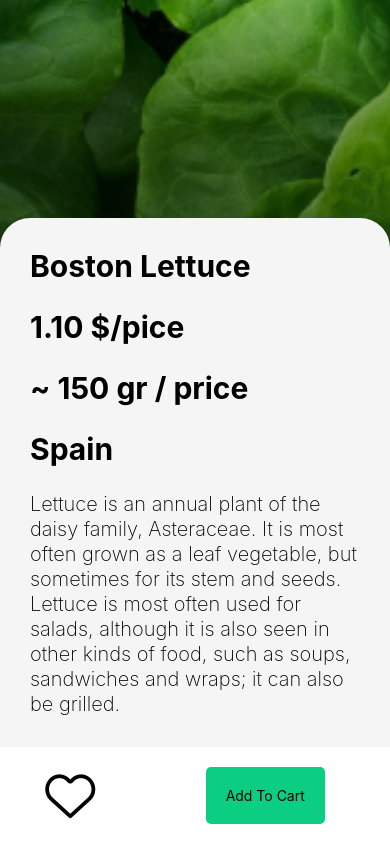
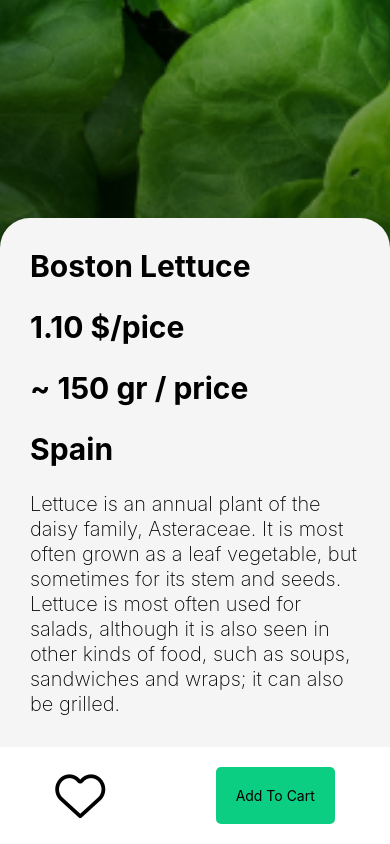
Before and after one commit to mazhars-git/native-assignment-00, a React Native app: screen /Item in a window 390 px wide. Shown: the part 533-1377 px from the top of the page. Built offline with nearby package versions, Linux system fonts and the light colour scheme.

Commit message:
heart icon

```diff
--- a/src/components/screens/item.js
+++ b/src/components/screens/item.js
@@ -60,4 +60,8 @@ const styles = StyleSheet.create({
         borderRadius: 5,
         textAlign: 'center',
     },
+    heart: {
+        backgroundColor: colors.white,
+        padding: 20,
+    }
 })
```
